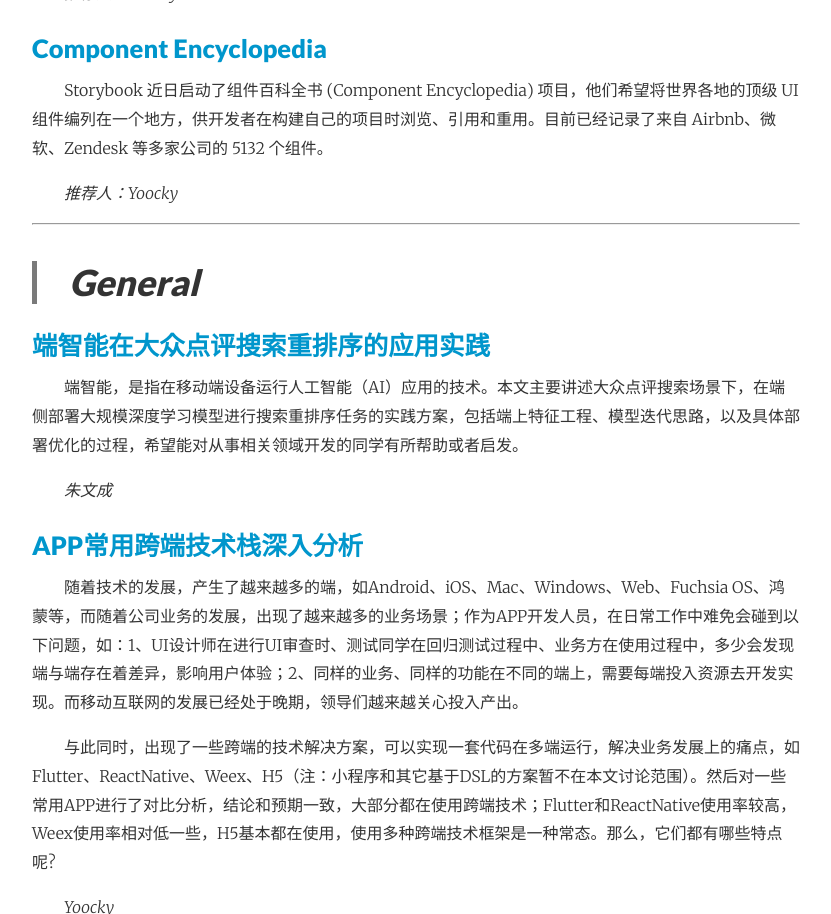
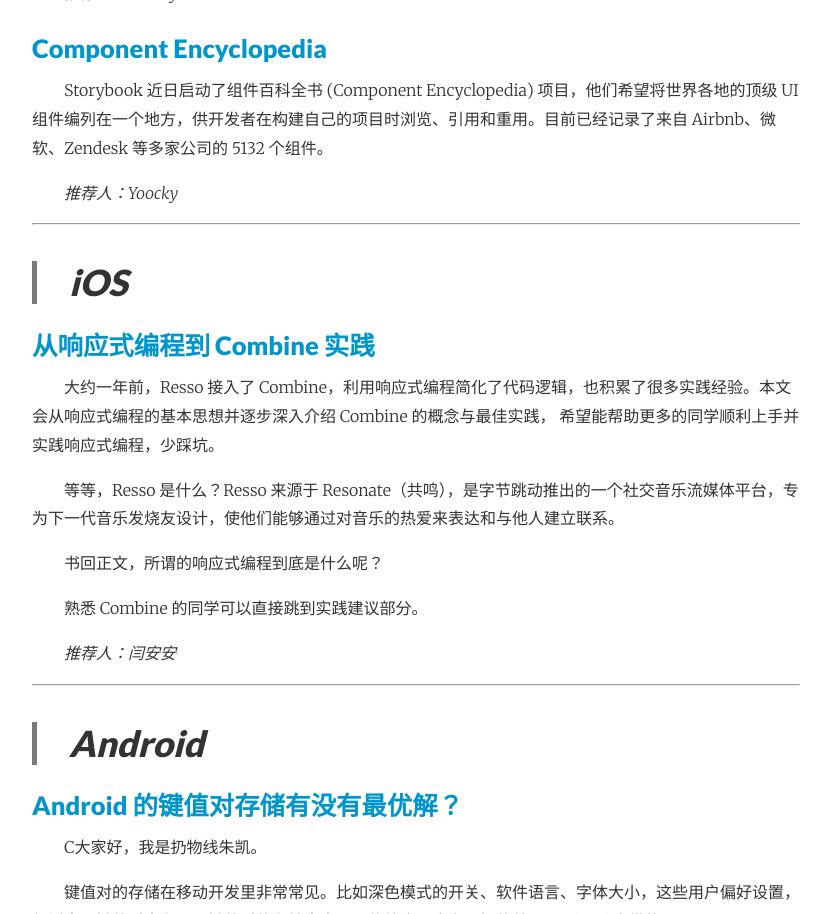
Before and after one commit to yoocky/monthly, a Jekyll site: the page built from _posts/2022-06-01-202206期.md, in a window 1280 px wide and 1400 px high, scrolled down 1542 px, cut to the strip 0-914 px from the top of the window. Shown: the whole strip, without its empty margins (224-1055 px from the left). Built offline with Jekyll 4.4.1, drawn with Linux system fonts in a browser that asks for light colours; nearby versions of some CDN libraries; some of the changed text lies outside the part shown.

Commit message:
feat: add post

```diff
--- a/_posts/2022-06-01-202206期.md
+++ b/_posts/2022-06-01-202206期.md
@@ -65,6 +65,37 @@
 
 ---
 
+> ### iOS
+
+#### [从响应式编程到 Combine 实践](https://mp.weixin.qq.com/s/b_q6R64xkq8Rl9EiIde4MA)
+
+大约一年前，Resso 接入了 Combine，利用响应式编程简化了代码逻辑，也积累了很多实践经验。本文会从响应式编程的基本思想并逐步深入介绍 Combine 的概念与最佳实践， 希望能帮助更多的同学顺利上手并实践响应式编程，少踩坑。
+
+等等，Resso 是什么？Resso 来源于 Resonate（共鸣），是字节跳动推出的一个社交音乐流媒体平台，专为下一代音乐发烧友设计，使他们能够通过对音乐的热爱来表达和与他人建立联系。
+
+书回正文，所谓的响应式编程到底是什么呢？
+
+熟悉 Combine 的同学可以直接跳到实践建议部分。
+
+*推荐人：闫安安*
+
+---
+
+> ### Android
+
+
+#### [Android 的键值对存储有没有最优解？](https://mp.weixin.qq.com/s/w3uZR6us1MMVYzfzD1PCiQ)
+
+C大家好，我是扔物线朱凯。
+
+键值对的存储在移动开发里非常常见。比如深色模式的开关、软件语言、字体大小，这些用户偏好设置，很适合用键值对来存。而键值对的存储方案，最传统也最广为人知的就是 Android 自带的 SharedPreferences。它里面的 -Preferences，就是偏好设置的意思，从名字也能看出它最初的定位。
+
+SharedPreferences 使用起来很简单，也没什么问题，大家就这么用了很多年。——但！渐渐地，有人发现它有一个问题：卡顿，甚至有时候会出现 ANR。
+
+*推荐人：卢磊*
+
+---
+
 > ### General
 
 
```
